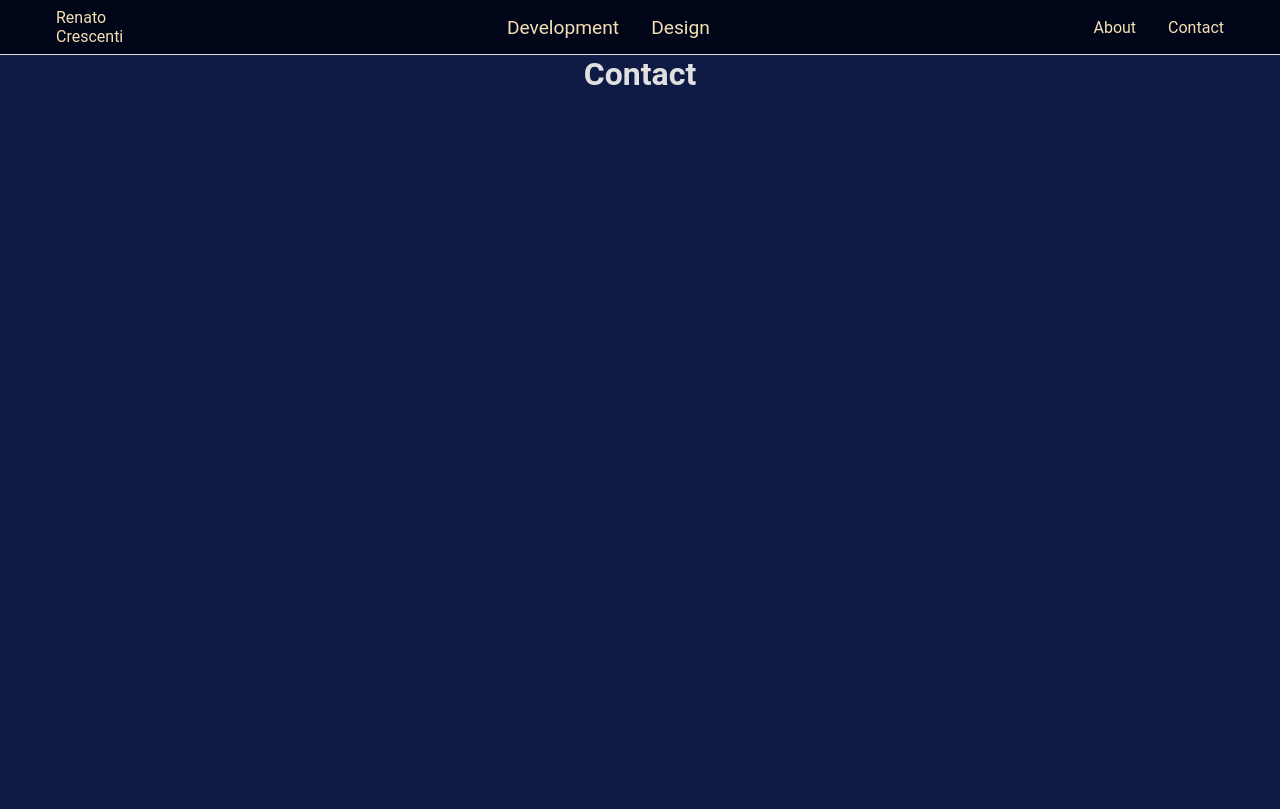
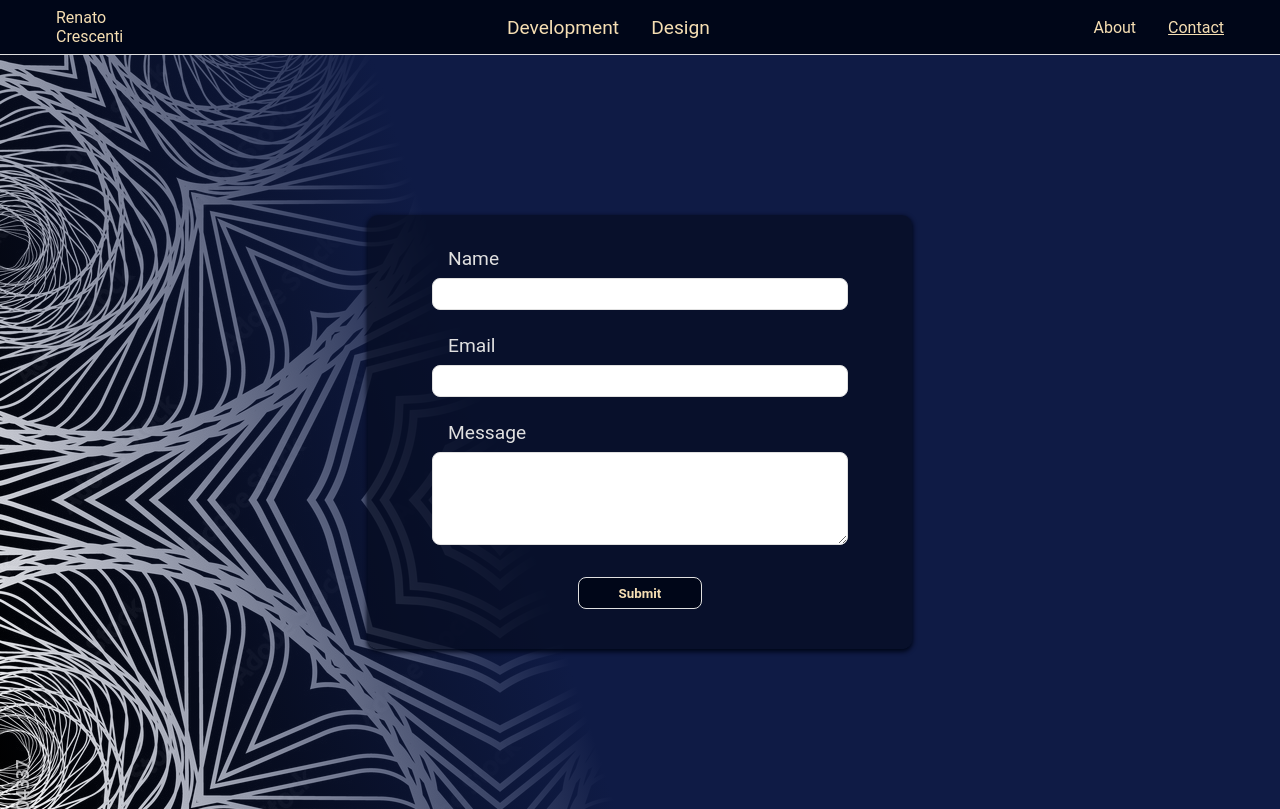
Before and after one commit to rscres/portfolio-website, a React (Vite) app: page /contact in a window 1280 px wide. Built offline with nearby package versions, Linux system fonts and the light colour scheme.

Commit message:
add contact form, fix background image resizing

```diff
--- a/src/App.css
+++ b/src/App.css
@@ -6,8 +6,13 @@
 }
 
 body {
-  margin: 0;
   background-color: #0f1b45;
+  background-image:
+  linear-gradient(0.7turn, rgb(15, 27, 69) 0%, rgb(15, 27, 69) 60%,rgba(177, 178, 181, 0) 100%),
+  url(./assets/BG.jpg);
+  background-size: auto;
+  background-attachment: fixed;
+  background-repeat: no-repeat;
 }
 
 header ul {
@@ -47,73 +52,10 @@ header ul {
   margin: 0 1rem;
 }
 
-.header-container a.active {
+.header-container li.active {
   text-decoration: underline;
 }
 
 .header-container a:hover {
   color: #e0e0e0;
 }
-
-.content {
-  display: flex;
-  flex-direction: column;
-  justify-content: right;
-  align-items: center;
-  height: 100vh;
-  padding-right: 5rem;
-  padding-left: 20rem;
-  padding-top: 6rem;
-  gap: 1rem;
-}
-
-body h1 {
-  color: #e0e0e0;
-  text-align: center;
-  font-size: 2rem;
-  text-wrap: wrap;
-}
-
-.hero {
-  width: 730px;
-  font-size: 52px;
-  font-weight: 500;
-  line-height: 1.2;
-  text-align: left;
-  text-shadow: 4px 4px 4px #000;
-}
-
-.hero-text {
-  width: 640px;
-  color: #e0e0e0;
-  margin-top: 2rem;
-  padding-left: 4rem;
-  font-size: 1rem;
-  text-align: left;
-  font-weight: 400;
-  line-height: 1.8;
-  text-shadow: 3px 3px 3px #000;
-}
-
-.contact-button {
-  background-color: #e0e0e0;
-  color: #0f1b45;
-  padding: 0.5rem 1rem;
-  border-radius: 4px;
-  font-size: 1rem;
-  text-decoration: none;
-}
-
-.contact-button:hover {
-  background-color: #0f1b45;
-  color: #e0e0e0;
-}
-
-.contact-button a {
-  text-decoration: none;
-  color: #0f1b45;
-}
-
-.contact-button a:hover {
-  color: #e0e0e0;
-}
--- a/src/App.jsx
+++ b/src/App.jsx
@@ -1,6 +1,5 @@
 // import { Component, useState } from 'react'
-import Header from './Header.jsx'
-import Navbar from './Navbar.jsx'
+import Header from './components/Header.jsx'
 import Home from './pages/Home.jsx'
 import Dev from './pages/Dev.jsx'
 import Design from './pages/Design.jsx'
--- a/src/Header.jsx
+++ b/src/components/Header.jsx
@@ -1,23 +1,23 @@
 import { Link, useMatch, useResolvedPath } from 'react-router-dom'
-import './App.css'
+import '../App.css'
 
 function Header() {
   return (
       <>
       <header className='header-container'>
           <Link to='/' className='header-name'>Renato<br />Crescenti</Link>
-            <div className='header-portfolios'>
+            <section className='header-portfolios'>
               <ul>
                 <CustomLinks to='/dev'>Development</CustomLinks>
                 <CustomLinks to='/design'>Design</CustomLinks>
               </ul>
-            </div>
-            <div className='header-about'>
+            </section>
+            <section className='header-about'>
               <ul>
                 <CustomLinks to='/about'>About</CustomLinks>
                 <CustomLinks to='/contact'>Contact</CustomLinks>
               </ul>
-            </div>
+            </section>
       </header>
       </>
   )
--- /dev/null
+++ b/src/pages/Contact.css
@@ -0,0 +1,66 @@
+.contact-container {
+    display: flex;
+    justify-content: center;
+    align-items: center;
+    height: fit-content;
+    width: 100vw;
+    padding: 10rem;
+    overflow: auto;
+}
+
+.contact-form {
+    background-color: rgba(6, 11, 31, 0.658);
+    display: flex;
+    flex-direction: column;
+    justify-content: center;
+    min-width: 34rem;
+    height: auto;
+    padding: 2rem 4rem;
+    gap: 1rem;
+    box-shadow: 0 2px 4px 1px #00071a;
+    border-radius: 10px;
+}
+
+.contact-form label {
+    color: #e0e0e0;
+    font-size: 1.2rem;
+    margin-bottom: -0.5rem;
+    padding-left: 1rem;
+}
+
+.contact-form input,
+.message-form {
+    width: 100%;
+    height: 2rem;
+    padding: 0.5rem;
+    /* margin: 0.5rem 0; */
+    margin-bottom: 0.5rem;
+    border: 1px solid #e0e0e0;
+    border-radius: 0.5rem;
+}
+
+.message-form {
+    size: 54;
+    resize: vertical;
+    height: fit-content;
+}
+
+.contact-form button {
+    align-self: center;
+    font-weight: 600;
+    width: 30%;
+    height: 2rem;
+    padding: 0.5rem;
+    margin: 0.5rem 0;
+    border: 1px solid #e0e0e0;
+    border-radius: 0.5rem;
+    background-color: rgb(0, 6, 24);
+    color: wheat;
+}
+
+.contact-form button:hover {
+    background-color: #e0e0e0;
+    color: rgb(0, 6, 24);
+}
+
+aaaaaaaaaaaaaaaaaaaaaaaaaaaaaaaaaaaaaaaaaaaaaaaaaaaaaa
--- a/src/pages/Contact.jsx
+++ b/src/pages/Contact.jsx
@@ -1,5 +1,25 @@
+import './Contact.css'
+
 function Contact() {
-    return <h1>Contact</h1>
+  return (
+    <div className='contact-container'>
+      <form className='contact-form'>
+        <label>Name</label>
+        <input type='text' required/>
+        <label>Email</label>
+        <input type='email' required/>
+        <label>Message</label>
+        <textarea type='textarea' rows='5' className='message-form'required/>
+        <button type='submit'>Submit</button>
+      </form>
+      {/* <form className='contact-form' action="https://formsubmit.co/renatocrescenti@gmail.com" method="POST">
+        <input type="text" name="name" required/>
+        <input type="email" name="email" required/>
+        <input type='text' name='textarea' className='message-form' required/>
+        <button type="submit">Send</button>
+      </form> */}
+    </div>
+  )
 }
 
 export default Contact
--- /dev/null
+++ b/src/pages/Home.css
@@ -0,0 +1,58 @@
+.content {
+    display: flex;
+    flex-direction: column;
+    justify-content: right;
+    align-items: center;
+    height: 100vh;
+    padding-right: 5rem;
+    padding-left: 20rem;
+    padding-top: 6rem;
+    gap: 1rem;
+  }
+
+  body h1 {
+    color: #e0e0e0;
+    text-align: center;
+    font-size: 2rem;
+    text-wrap: wrap;
+  }
+
+  .hero {
+    width: 730px;
+    font-size: 52px;
+    font-weight: 500;
+    line-height: 1.2;
+    text-align: left;
+    text-shadow: 4px 4px 4px #000;
+  }
+
+  .hero-text {
+    width: 640px;
+    color: #e0e0e0;
+    margin-top: 2rem;
+    padding-left: 4rem;
+    font-size: 1rem;
+    text-align: left;
+    font-weight: 400;
+    line-height: 1.8;
+    text-shadow: 3px 3px 3px #000;
+  }
+
+  .contact-button {
+    background-color: #e0e0e0;
+    color: #0f1b45;
+    padding: 0.5rem 1rem;
+    border-radius: 4px;
+    font-size: 1rem;
+    text-decoration: none;
+  }
+
+  .contact-button:hover {
+    background-color: #404a6e;
+    color: #e0e0e0;
+  }
+
+  .contact-button a {
+    text-decoration: none;
+    color: #0f1b45;
+  }
--- a/src/pages/Home.jsx
+++ b/src/pages/Home.jsx
@@ -1,13 +1,14 @@
 import React from 'react'
 import { Link } from 'react-router-dom'
+import './Home.css'
 
 function Home() {
   return (
-    <div className='content'>
+    <section className='content'>
       <h1 className='hero'>Welcome to my little corner of the internet</h1>
-      <p className='hero-text'>I'm a web developer and designer based in the United States. I specialize in creating beautiful, responsive websites and applications for businesses and individuals.</p>
+      <p className='hero-text'>Hello, my name is Renato Crescenti and I'm a web developer/designer based in Brazil. I specialize in creating beautiful, responsive websites and applications for businesses and individuals.</p>
       <Link to='/contact' className='contact-button'>Contact Me</Link>
-    </div>
+    </section>
   )
 }
 
```
Also changed, not shown: src/assets/BG.jpg (renamed from src/assets/1000_F_296404337_7PfqQp5Nj8U1Qb7mNRjGG78OVLMWINyF.jpg), src/components/Navbar.jsx (renamed from src/Navbar.jsx).
